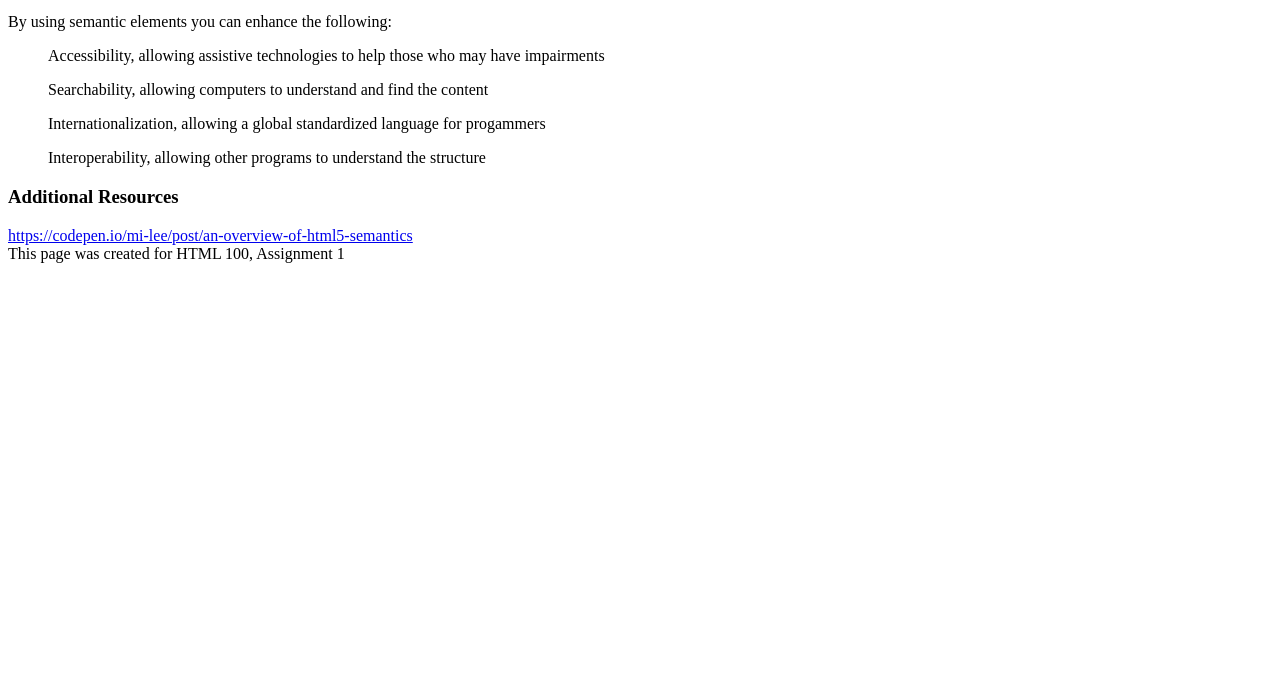
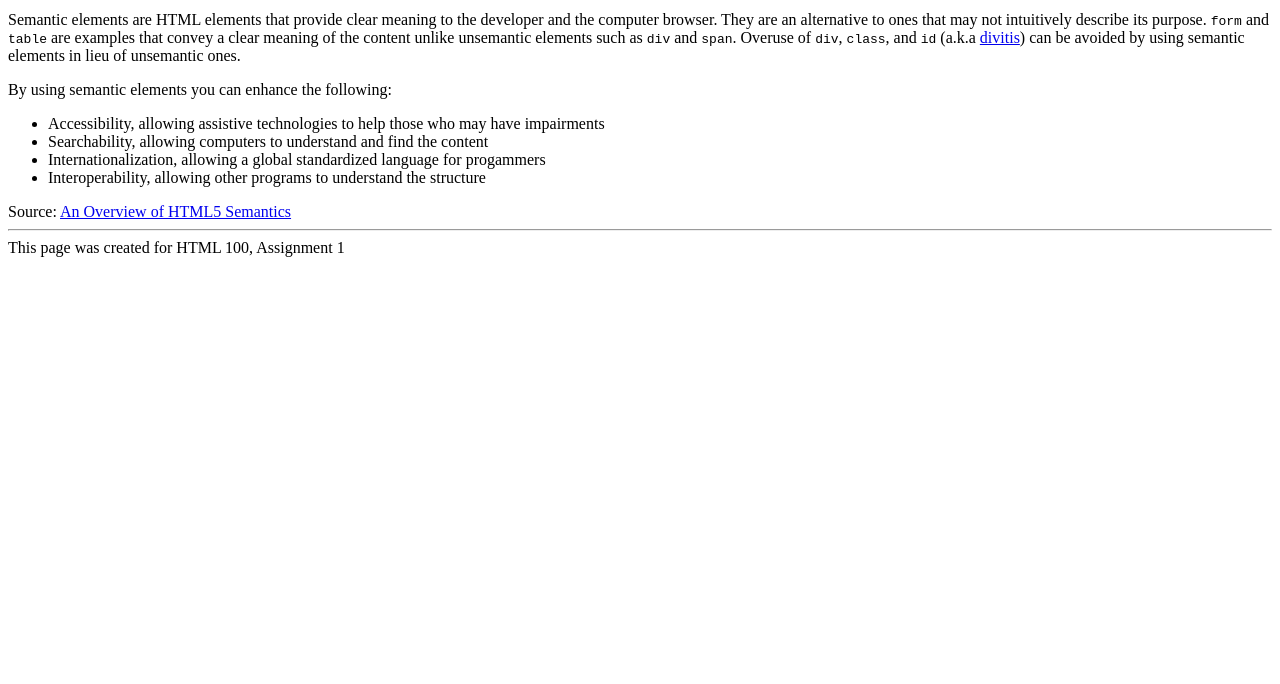
Before and after one commit to cyyllam/semantic-elements, a plain HTML site: page index.html in a window 1280 px wide. Shown: the part 116-800 px from the top of the page. Drawn offline with Linux system fonts and the light colour scheme.

Commit message:
revised content, added more elements

```diff
--- a/index.html
+++ b/index.html
@@ -6,37 +6,29 @@
   </head>
   <body>
     <header>
-      <h3>What are semantic elements?</h3>
+      <h1>Intro to HTML</h1>
     </header>
     <section>
-      <article class="">
+      <h2>What are semantic elements?</h2>
+      <article>
         <p>
-          These are HTML elements that provide clear meaning to the developer and the computer browser.
-          They are an alternative to elements that may not intuitively describe its purpose.
-          Form and table are examples that convey a clear meaning of the content unlike unsemantic elements such as div and span.
-          Overuse of div, class, and id (a.k.a <a href="https://csscreator.com/divitis">divitis</a>) can be avoided by using semantic elements in lieu of unsemantic ones.
+          Semantic elements are HTML elements that provide clear meaning to the developer and the computer browser.
+          They are an alternative to ones that may not intuitively describe its purpose.
+          <code>form</code> and <code>table</code> are examples that convey a clear meaning of the content unlike unsemantic elements such as <code>div</code> and <code>span</code>.
+          Overuse of <code>div</code>, <code>class</code>, and <code>id</code>  (a.k.a <a href="https://csscreator.com/divitis">divitis</a>) can be avoided by using semantic elements in lieu of unsemantic ones.
         </p>
-        <p>
           By using semantic elements you can enhance the following:
-          <ul>
-            Accessibility, allowing assistive technologies to help those who may have impairments
-          </ul>
-          <ul>
-            Searchability, allowing computers to understand and find the content
-          </ul>
-          <ul>
-            Internationalization, allowing a global standardized language for progammers
-          </ul>
-          <ul>
-            Interoperability, allowing other programs to understand the structure
-          </ul>
-        </p>
+        <ul>
+          <li>Accessibility, allowing assistive technologies to help those who may have impairments</li>
+          <li>Searchability, allowing computers to understand and find the content</li>
+          <li>Internationalization, allowing a global standardized language for progammers</li>
+          <li>Interoperability, allowing other programs to understand the structure</li>
+        </ul>
+        Source:
+        <a href="https://codepen.io/mi-lee/post/an-overview-of-html5-semantics">An Overview of HTML5 Semantics</a>
       </article>
     </section>
-    <section>
-      <h3>Additional Resources</h3>
-      <a href="https://codepen.io/mi-lee/post/an-overview-of-html5-semantics">https://codepen.io/mi-lee/post/an-overview-of-html5-semantics</a>
-    </section>
+    <hr>
     <footer>This page was created for HTML 100, Assignment 1</footer>
   </body>
 </html>
```
